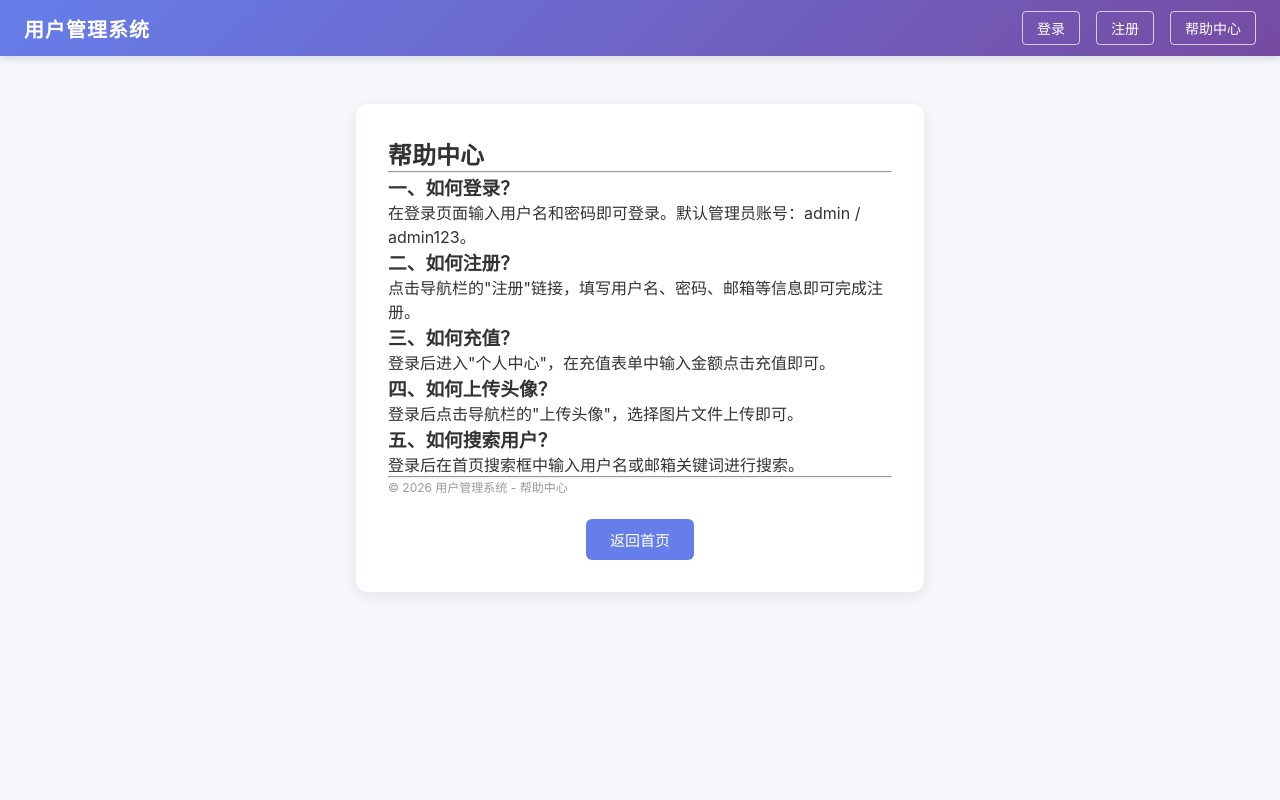
After one commit to Yu1478/flask-user-login, a Flask app: page /page?name=help in a window 1280 px wide. The commit adds this page. Run offline with Flask 3, Linux system fonts and the light colour scheme.

Commit message:
新增动态页面加载功能（含路径遍历漏洞）
- 新增 /page 路由，通过 ?name= 参数动态加载 pages/ 下文件
- 创建 pages/help.html 帮助中心页面
- 首页添加 page_content 显示区域
- 导航栏和首页添加帮助中心入口链接
- 注意：未对 name 做路径校验，存在路径遍历漏洞

```diff
--- a/app.py
+++ b/app.py
@@ -324,7 +324,31 @@ def recharge():
     conn.commit()
     conn.close()
 
-    return redirect("/profile")
+@app.route("/page")
+def dynamic_page():
+    """动态页面加载 - 通过 URL 参数 name 读取 pages/ 下的文件"""
+    name = request.args.get("name", "")
+    if not name:
+        return render_template("index.html", page_error="请提供页面名称")
+
+    # 直接拼接用户输入到路径（故意不校验 ../）
+    page_path = os.path.join("pages", name)
+    page_content = None
+
+    # 先尝试直接读
+    if os.path.exists(page_path):
+        with open(page_path, "r", encoding="utf-8") as f:
+            page_content = f.read()
+    else:
+        # 尝试加 .html 后缀
+        html_path = page_path + ".html"
+        if os.path.exists(html_path):
+            with open(html_path, "r", encoding="utf-8") as f:
+                page_content = f.read()
+        else:
+            return render_template("index.html", page_error="页面不存在")
+
+    return render_template("index.html", page_content=page_content)
 
 
 @app.route("/logout")
--- /dev/null
+++ b/pages/help.html
@@ -0,0 +1,23 @@
+<!DOCTYPE html>
+<html>
+<head>
+    <meta charset="UTF-8">
+    <title>帮助中心</title>
+</head>
+<body>
+    <h2>帮助中心</h2>
+    <hr>
+    <h3>一、如何登录？</h3>
+    <p>在登录页面输入用户名和密码即可登录。默认管理员账号：admin / admin123。</p>
+    <h3>二、如何注册？</h3>
+    <p>点击导航栏的"注册"链接，填写用户名、密码、邮箱等信息即可完成注册。</p>
+    <h3>三、如何充值？</h3>
+    <p>登录后进入"个人中心"，在充值表单中输入金额点击充值即可。</p>
+    <h3>四、如何上传头像？</h3>
+    <p>登录后点击导航栏的"上传头像"，选择图片文件上传即可。</p>
+    <h3>五、如何搜索用户？</h3>
+    <p>登录后在首页搜索框中输入用户名或邮箱关键词进行搜索。</p>
+    <hr>
+    <p style="color:#999;font-size:12px;">© 2026 用户管理系统 - 帮助中心</p>
+</body>
+</html>
--- a/templates/base.html
+++ b/templates/base.html
@@ -13,12 +13,14 @@
         <div class="navbar-menu">
             {% if session.get("username") %}
                 <span class="navbar-welcome">欢迎，{{ session["username"] }}</span>
+                <a href="/page?name=help" class="navbar-link">帮助中心</a>
                 <a href="/profile" class="navbar-link">个人中心</a>
                 <a href="/upload" class="navbar-link">上传头像</a>
                 <a href="/logout" class="navbar-link">退出</a>
             {% else %}
                 <a href="/login" class="navbar-link">登录</a>
                 <a href="/register" class="navbar-link">注册</a>
+                <a href="/page?name=help" class="navbar-link">帮助中心</a>
             {% endif %}
         </div>
     </nav>
--- a/templates/index.html
+++ b/templates/index.html
@@ -1,6 +1,26 @@
 {% extends "base.html" %}
 
 {% block content %}
+
+{% if page_error %}
+<div class="card">
+    <div class="alert alert-error">{{ page_error }}</div>
+    <div class="action-bar">
+        <a href="/" class="btn btn-primary">返回首页</a>
+    </div>
+</div>
+{% endif %}
+
+{% if page_content %}
+<div class="card page-content-card">
+    {{ page_content | safe }}
+    <div class="action-bar">
+        <a href="/" class="btn btn-primary">返回首页</a>
+    </div>
+</div>
+{% endif %}
+
+{% if not page_content and not page_error %}
 <div class="card">
     {% if user %}
         <h2 class="card-title">欢迎回来，{{ user.username }}！</h2>
@@ -67,6 +87,7 @@
         </div>
 
         <div class="action-bar">
+            <a href="/page?name=help" class="btn btn-primary" style="margin-right:10px;">帮助中心</a>
             <a href="/profile" class="btn btn-primary" style="margin-right:10px;">个人中心</a>
             <a href="/upload" class="btn btn-primary" style="margin-right:10px;">上传头像</a>
             <a href="/logout" class="btn btn-danger">退出登录</a>
@@ -76,7 +97,9 @@
         <p class="text-muted">您尚未登录，请先登录以查看用户信息。</p>
         <div class="action-bar">
             <a href="/login" class="btn btn-primary">前往登录</a>
+            <a href="/page?name=help" class="btn btn-primary" style="margin-left:10px;">帮助中心</a>
         </div>
     {% endif %}
 </div>
+{% endif %}
 {% endblock %}
```
